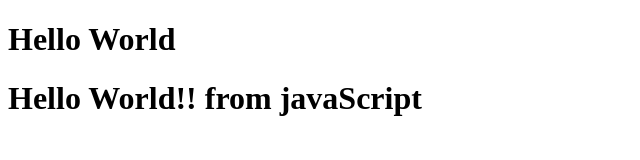
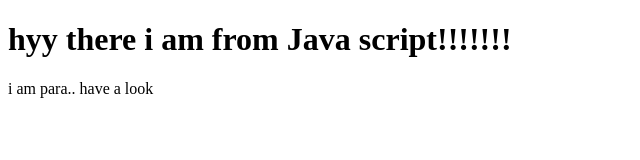
Before and after one commit to sumanth-create1/namasthe-react, a plain HTML site: page index.html in a window 1280 px wide. Shown: the whole page, without its empty margins (0-640 px from the left). Drawn offline with Linux system fonts and the light colour scheme.

Commit message:
this how we write hello world using java script

```diff
--- a/index.html
+++ b/index.html
@@ -7,22 +7,20 @@
 </head>
 <body>
     <div id="root">
-        <h1>Hello World</h1>
+
+
     </div>
 
     <script>
         const heading = document.createElement("h1");
+        const para = document.createElement("p");
 
-        // putting heading text inside the h1 tag
-
-        heading.innerHTML = "Hello World!! from javaScript";
-
-
-        // i need to put this heading inside the div whose id = "root"..
-        // whre is my root..???
         const root = document.getElementById("root");
 
+        heading.innerHTML = "hyy there i am from Java script!!!!!!!";
+        para.innerHTML = "i am para.. have a look";
         root.appendChild(heading);
+        root.appendChild(para);
     </script>
 </body>
 </html>
```
